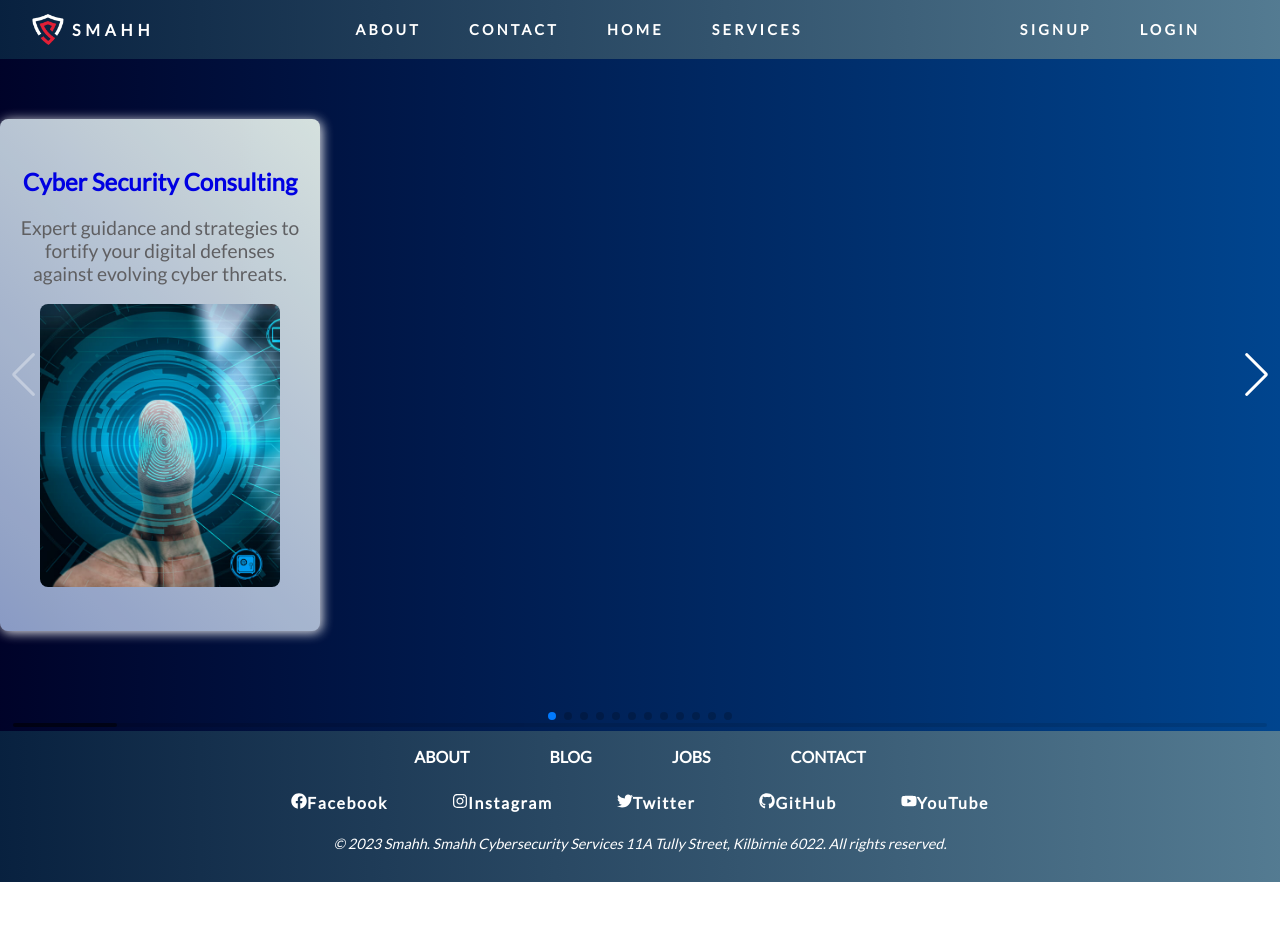
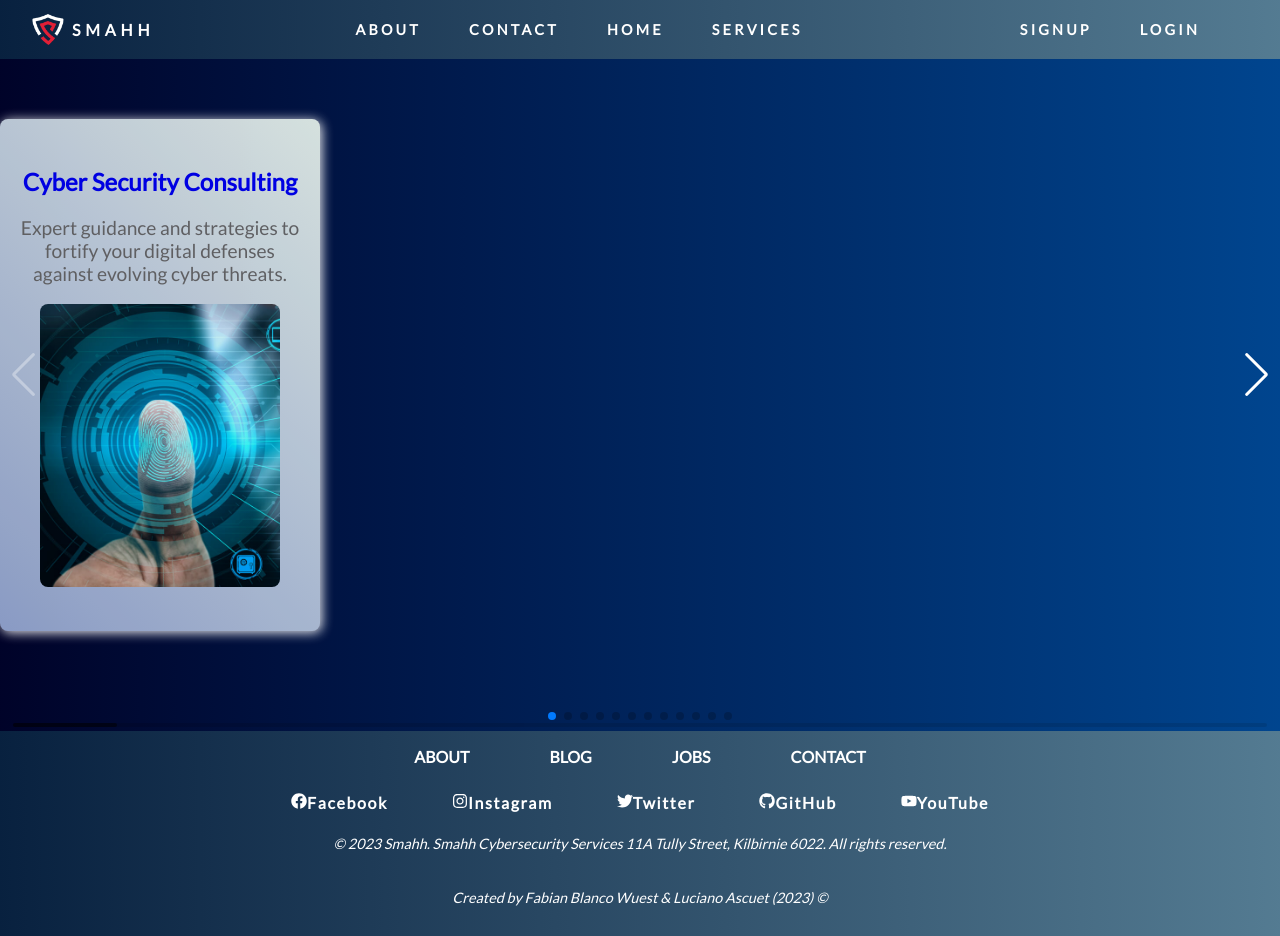
Before and after one commit to fabianblancowuest/smahh-client, a React (Vite) app: page /slider in a window 1280 px wide. Before the commit the page ends 882 px from the top, so only its background shows below. Built offline with nearby package versions, Linux system fonts and the light colour scheme.

Commit message:
Footer modified

```diff
--- a/src/components/Footer/Footer.jsx
+++ b/src/components/Footer/Footer.jsx
@@ -73,6 +73,9 @@ export default function Footer() {
 					&copy; 2023 Smahh. Smahh Cybersecurity Services 11A Tully Street,
 					Kilbirnie 6022. All rights reserved.
 				</p>
+				<p className="copyright">
+					Created by Fabian Blanco Wuest & Luciano Ascuet (2023) &#169;
+				</p>
 			</div>
 		</footer>
 	);
```
